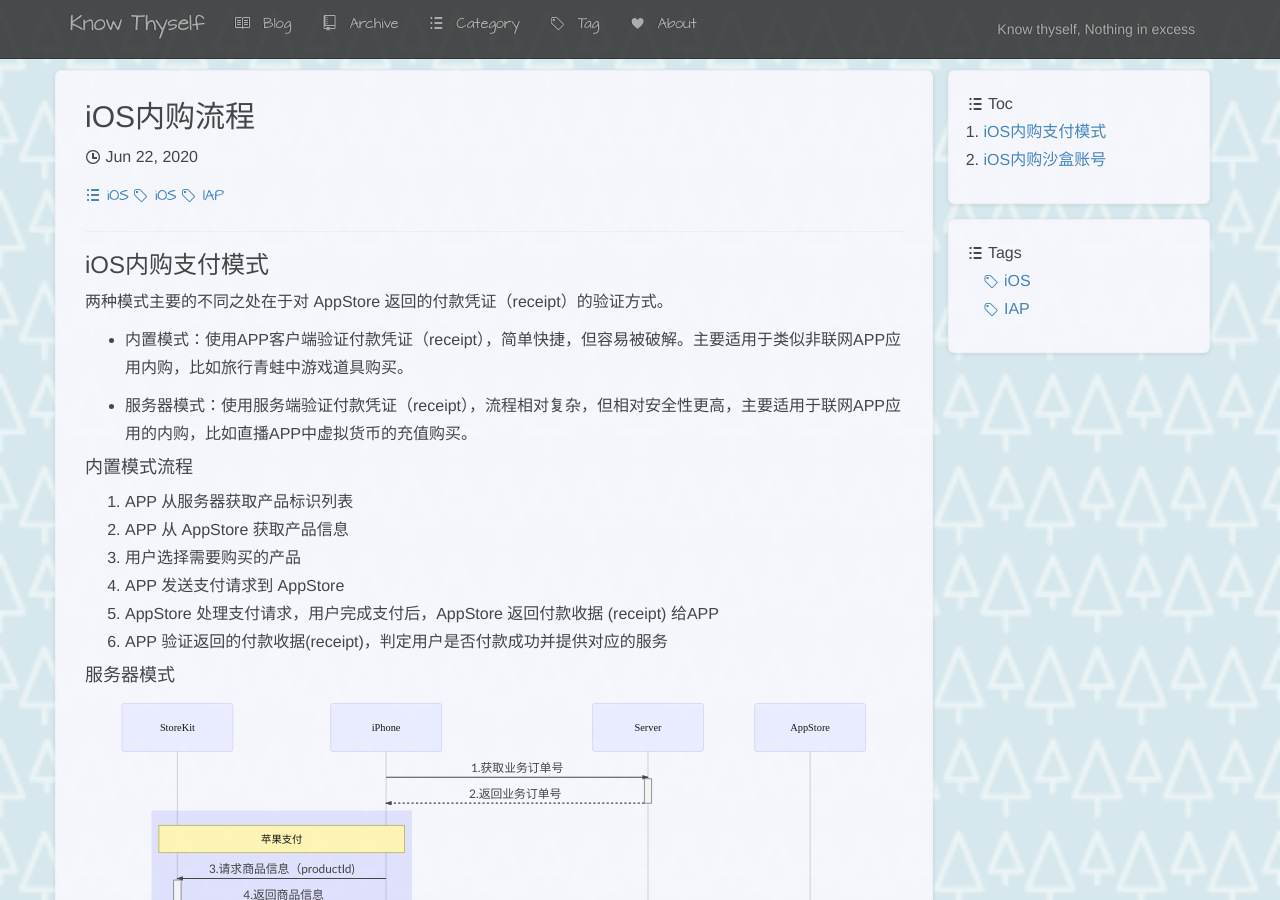
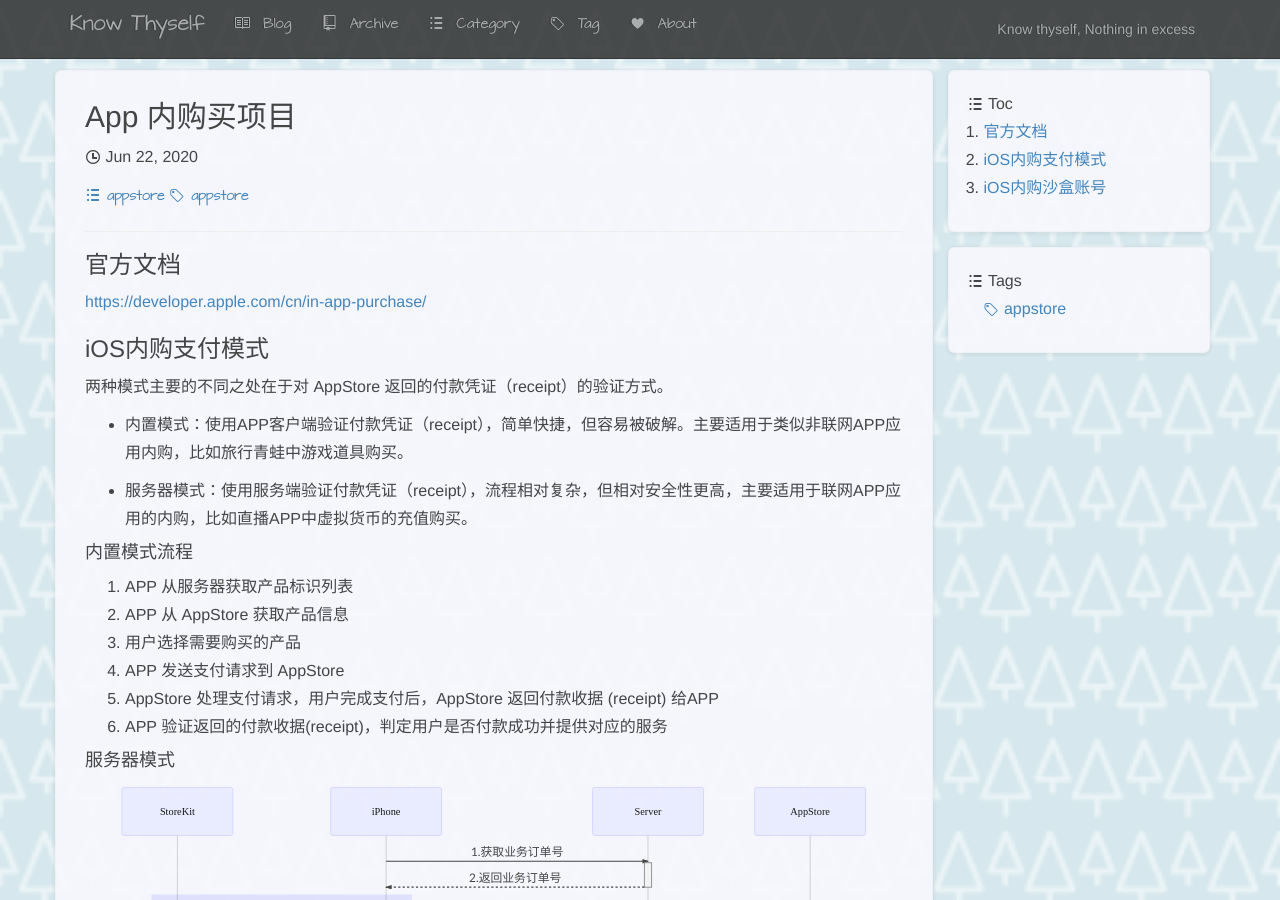
Before and after one commit to liushoukai/liushoukai.github.io, a Jekyll site: the page built from _posts/2020-06-22-appstore-in-app-purchase.md, in a window 1280 px wide and 900 px high. Built offline with Jekyll 4.4.1, drawn with Linux system fonts in a browser that asks for light colours; comment, search, counter and statistics services are not loaded.

Commit message:
Update posts

```diff
--- a/_posts/2020-06-22-appstore-purchase.md
+++ b/_posts/2020-06-22-appstore-in-app-purchase.md
@@ -1,9 +1,12 @@
 ---
 layout: post
-title: iOS内购流程
-categories: iOS
-tags: iOS IAP
+title: App 内购买项目
+categories: appstore
+tags: appstore
 ---
+
+### 官方文档
+[https://developer.apple.com/cn/in-app-purchase/][1]{:target="_blank"}
 
 ### iOS内购支付模式
 两种模式主要的不同之处在于对 AppStore 返回的付款凭证（receipt）的验证方式。
@@ -73,3 +76,6 @@
 方案一：提供一个APP提审专用的审核服务器用于苹果审核，审核服使用沙盒环境，正式服使用正式环境。
 
 方案二：服务器默认使用Product环境验证付款收据，如果验证结果返回的status = 21007时，则将请求地址换成Sandbox环境验证付款收据，再次请求验单。
+
+
+[1]:https://developer.apple.com/cn/in-app-purchase/
```
